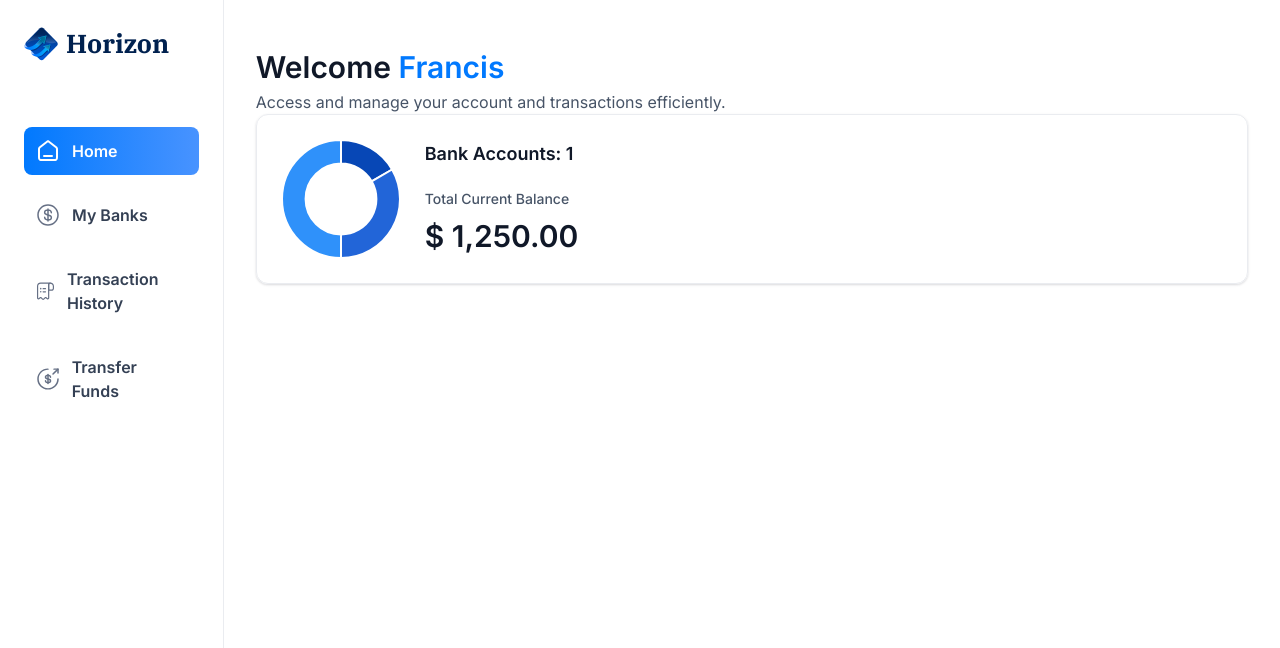
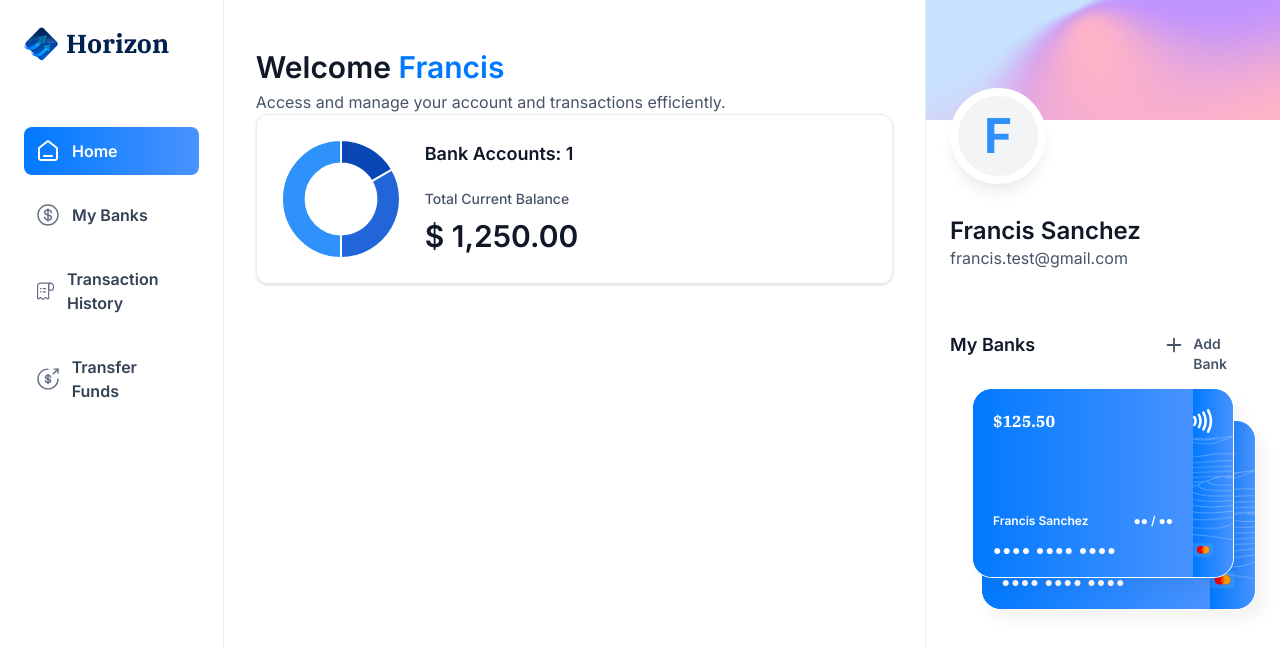
Before and after one commit to Francis7575/banking-app, a Next.js app in the folder my-app/: page / in a window 1280 px wide. Shown: the top 648 px of the page. Built offline with nearby package versions, Linux system fonts and the light colour scheme.

Commit message:
added RightSidebar and BankCard components

```diff
--- a/my-app/src/app/(root)/page.tsx
+++ b/my-app/src/app/(root)/page.tsx
@@ -1,8 +1,9 @@
 import HeaderBox from '@/components/HeaderBox';
 import TotalBalanceBox from '@/components/TotalBalanceBox';
+import RightSidebar from '@/components/RightSidebar';
 
 const Home = () => {
-  const loggedIn = { firstName: 'Francis' };
+  const loggedIn = { firstName: 'Francis', lastName: 'Sanchez', email: 'francis.test@gmail.com' };
 
   return (
     <section className='home'>
@@ -21,6 +22,11 @@ const Home = () => {
           />
         </header>
       </div>
+      <RightSidebar
+        user={loggedIn}
+        transactions={[]}
+        banks={[{currentBalance: 125.50}, {currentBalance: 425.50}]}
+      />
     </section>
   )
 }
--- /dev/null
+++ b/my-app/src/components/BankCard.tsx
@@ -0,0 +1,62 @@
+import { formatAmount } from '@/lib/utils'
+import Image from 'next/image'
+import Link from 'next/link'
+
+const BankCard = ({ account, userName, showBalance = true }: CreditCardProps) => {
+  return (
+    <div className="flex flex-col">
+    <Link href={`/transaction-history/?id=${account.appwriteItemId}`} className="bank-card">
+      <div className="bank-card_content">
+        <div>
+          <h1 className="text-16 font-semibold text-white">
+            {account.name}
+          </h1>
+          <p className="font-ibm-plex-serif font-black text-white">
+            {formatAmount(account.currentBalance)}
+          </p>
+        </div>
+
+        <article className="flex flex-col gap-2">
+          <div className="flex justify-between">
+            <h1 className="text-12 font-semibold text-white">
+              {userName}
+            </h1>
+            <h2 className="text-12 font-semibold text-white">
+            ●● / ●●
+            </h2>
+          </div>
+          <p className="text-14 font-semibold tracking-[1.1px] text-white">
+            ●●●● ●●●● ●●●● <span className="text-16">{account?.mask}</span>
+          </p>
+        </article>
+      </div>
+
+      <div className="bank-card_icon">
+        <Image
+          src="/icons/Paypass.svg"
+          width={20}
+          height={24}
+          alt="pay"
+        />
+        <Image
+          src="/icons/mastercard.svg"
+          width={45}
+          height={32}
+          alt="mastercard"
+          className="ml-5"
+        />
+      </div>
+
+      <Image
+        src="/icons/lines.png"
+        width={316}
+        height={190}
+        alt="lines"
+        className="absolute top-0 left-0"
+      />
+    </Link>
+  </div>
+  )
+}
+
+export default BankCard
--- /dev/null
+++ b/my-app/src/components/RightSidebar.tsx
@@ -0,0 +1,70 @@
+import Image from 'next/image'
+import Link from 'next/link'
+import BankCard from './BankCard'
+
+const RightSidebar = ({ user, transactions, banks }: RightSidebarProps) => {
+  return (
+    <aside className="right-sidebar">
+      <section className="flex flex-col pb-8">
+        <div className="profile-banner" />
+        <div className="profile">
+          <div className="profile-img">
+            <span className="text-5xl font-bold text-blue-500">{user.firstName[0]}</span>
+          </div>
+
+          <div className="profile-details">
+            <h1 className='profile-name'>
+              {user.firstName} {user.lastName}
+            </h1>
+            <p className="profile-email">
+              {user.email}
+            </p>
+          </div>
+        </div>
+      </section>
+
+      <section className="banks">
+        <div className="flex w-full justify-between">
+          <h2 className="header-2">My Banks</h2>
+          <Link href="/" className="flex gap-2">
+            <Image
+              src="/icons/plus.svg"
+              width={20}
+              height={20}
+              className='w-auto'
+              alt="plus"
+            />
+            <h2 className="text-14 font-semibold text-gray-600">
+              Add Bank
+            </h2>
+          </Link>
+        </div>
+
+        {banks?.length > 0 && (
+          <div className="relative flex flex-1 flex-col items-center justify-center gap-5">
+            <div className='relative z-10'>
+              <BankCard
+                key={banks[0].$id}
+                account={banks[0]}
+                userName={`${user.firstName} ${user.lastName}`}
+                showBalance={false}
+              />
+            </div>
+            {banks[1] && (
+              <div className="absolute right-0 top-8 z-0 w-[90%]">
+                <BankCard
+                  key={banks[1].$id}
+                  account={banks[1]}
+                  userName={`${user.firstName} ${user.lastName}`}
+                  showBalance={false}
+                />
+              </div>
+            )}
+          </div>
+        )}
+      </section>
+    </aside>
+  )
+}
+
+export default RightSidebar
```
